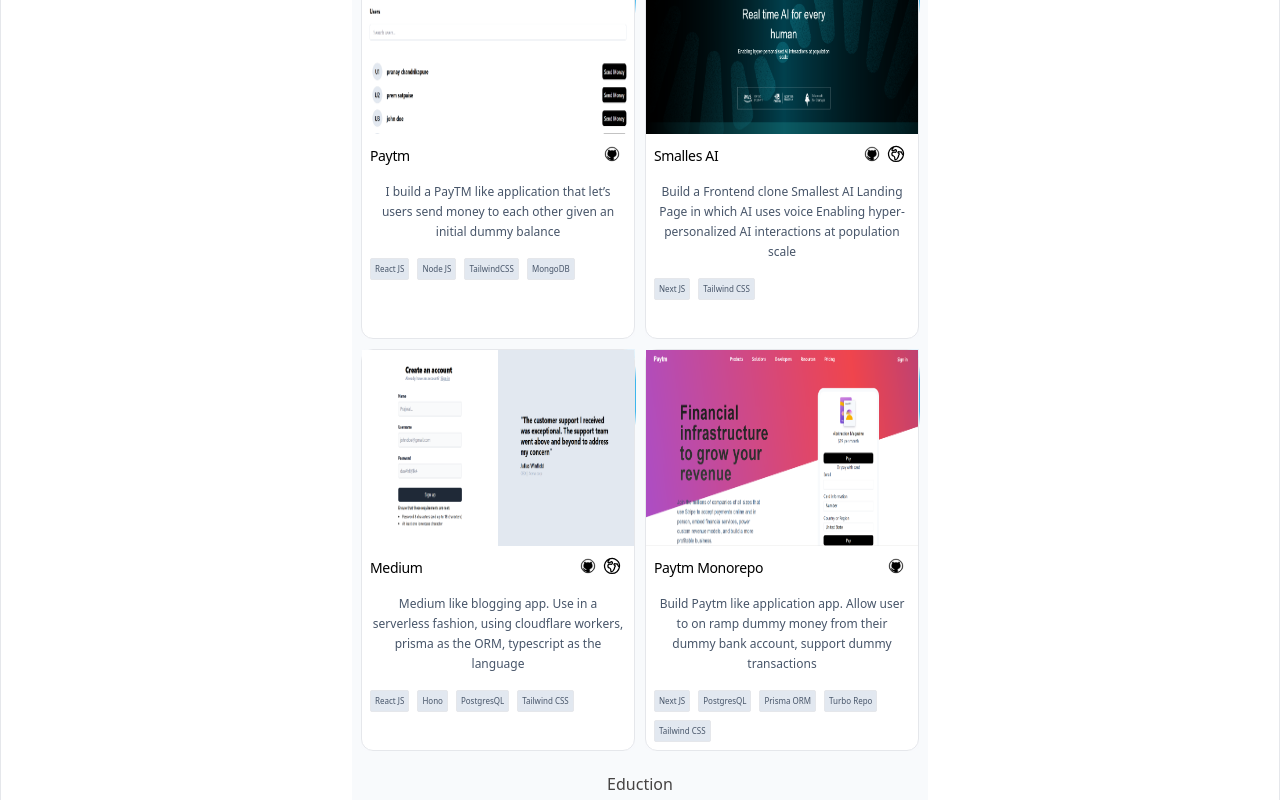
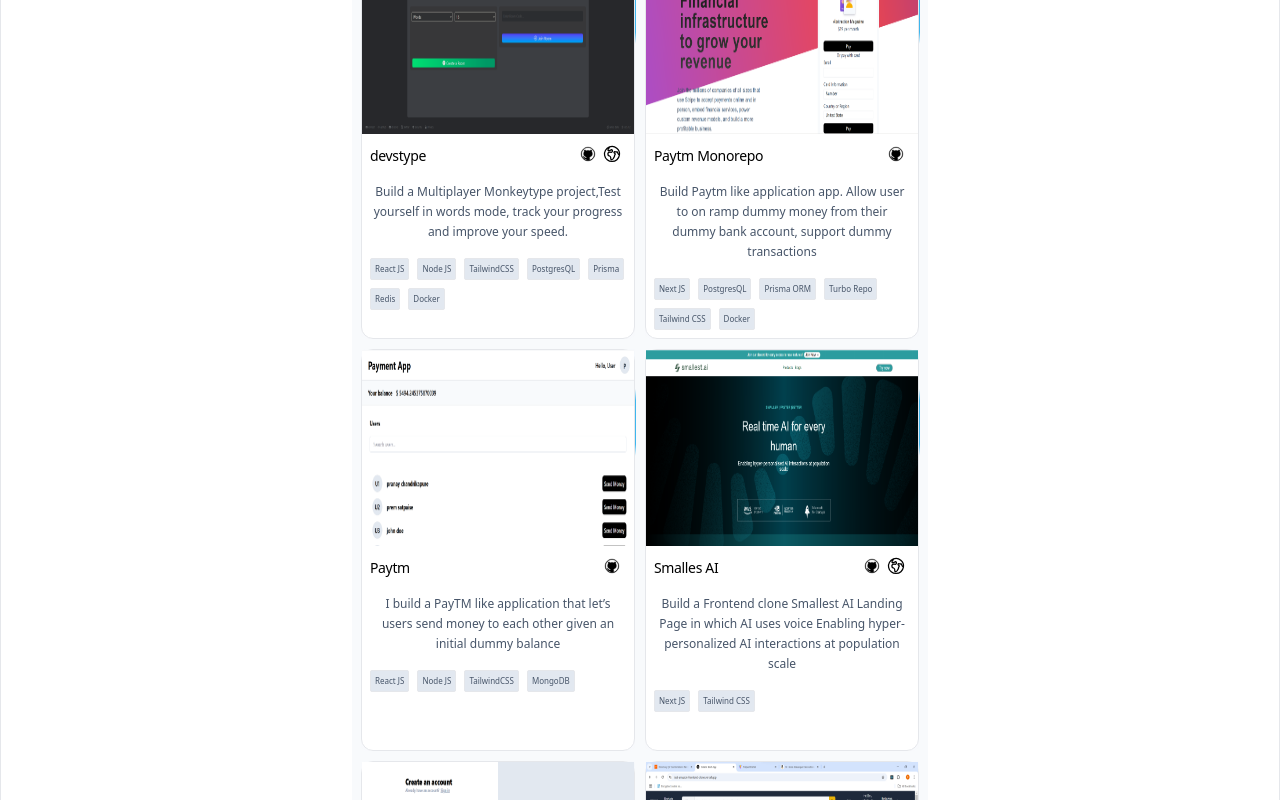
Before and after one commit to prajwal-dahat0810/portfolioOne, a React (Vite) app: page / in a window 1280 px wide. Shown: the part 580-1380 px from the top of the page. Built offline with nearby package versions, Linux system fonts and the light colour scheme.

Commit message:
added project

```diff
--- a/src/components/ProjectCards.tsx
+++ b/src/components/ProjectCards.tsx
@@ -3,10 +3,46 @@
 import smallesAI from "../images/Projectimg/smallestAI.png";
 import monorepo from "../images/Projectimg/paytmMonorepo.png";
 import mediumLogo from "../images/Projectimg/mediumlogo.png";
+import amazonLogo from "../images/Projectimg/amazon-clone.png";
+import devstypeLogo from "../images/Projectimg/devstype-image.png";
 export const ProjectCards = () => {
   const Projects: ProjectParameter[] = [
     {
       id: 0,
+      title: "devstype",
+      imageUrl: devstypeLogo,
+      liveLink: "https://devstype.vercel.app/signin",
+      description:
+        "Build a Multiplayer Monkeytype project,Test yourself in words mode, track your progress and improve your speed.",
+      projectUrl: "https://github.com/prajwal-dahat0810/Paytm.git",
+      techStack: [
+        "React JS",
+        "Node JS",
+        "TailwindCSS",
+        "PostgresQL",
+        "Prisma",
+        "Redis",
+        "Docker",
+      ],
+    },
+    {
+      id: 1,
+      title: "Paytm Monorepo",
+      imageUrl: monorepo,
+      description:
+        "Build Paytm  like application app. Allow user to on ramp dummy money from their dummy bank account, support dummy transactions",
+      projectUrl: "https://github.com/prajwal-dahat0810/Paytm-Monorepo",
+      techStack: [
+        "Next JS",
+        "PostgresQL",
+        "Prisma ORM",
+        "Turbo Repo",
+        "Tailwind CSS",
+        "Docker",
+      ],
+    },
+    {
+      id: 2,
       title: "Paytm",
       imageUrl: paytmLogo,
       description:
@@ -15,7 +51,7 @@
       techStack: ["React JS", "Node JS", "TailwindCSS", "MongoDB"],
     },
     {
-      id: 1,
+      id: 3,
       title: "Smalles AI",
       imageUrl: smallesAI,
       liveLink:
@@ -27,7 +63,7 @@
     },
 
     {
-      id: 2,
+      id: 4,
       title: "Medium",
       imageUrl: mediumLogo,
       description:
@@ -37,20 +73,17 @@
       liveLink: "https://medium-blog-website-pink.vercel.app/signup",
       techStack: ["React JS", "Hono", "PostgresQL", "Tailwind CSS"],
     },
+
     {
-      id: 2,
-      title: "Paytm Monorepo",
-      imageUrl: monorepo,
+      id: 5,
+      title: "Amazon Clone",
+      imageUrl: amazonLogo,
       description:
-        "Build Paytm  like application app. Allow user to on ramp dummy money from their dummy bank account, support dummy transactions",
-      projectUrl: "https://github.com/prajwal-dahat0810/Paytm-Monorepo",
-      techStack: [
-        "Next JS",
-        "PostgresQL",
-        "Prisma ORM",
-        "Turbo Repo",
-        "Tailwind CSS",
-      ],
+        "Build a Frontend Clone of Amazon . Users can view  products available",
+      projectUrl:
+        "https://github.com/prajwal-dahat0810/test-amazon-frontend-clone",
+      techStack: ["Next JS", "Tailwind CSS"],
+      liveLink: "https://test-amazon-frontend-clone.vercel.app/",
     },
   ];
 
```
Also changed, not shown: src/images/Projectimg/amazon-clone.png (added), src/images/Projectimg/devstype-image.png (added).
